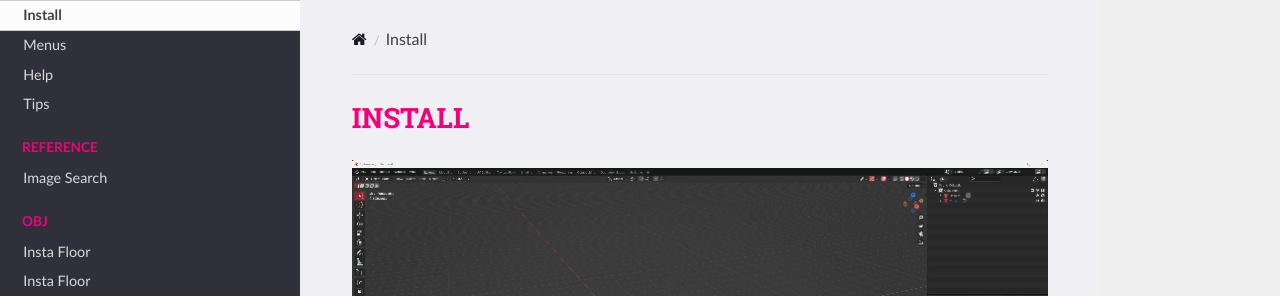
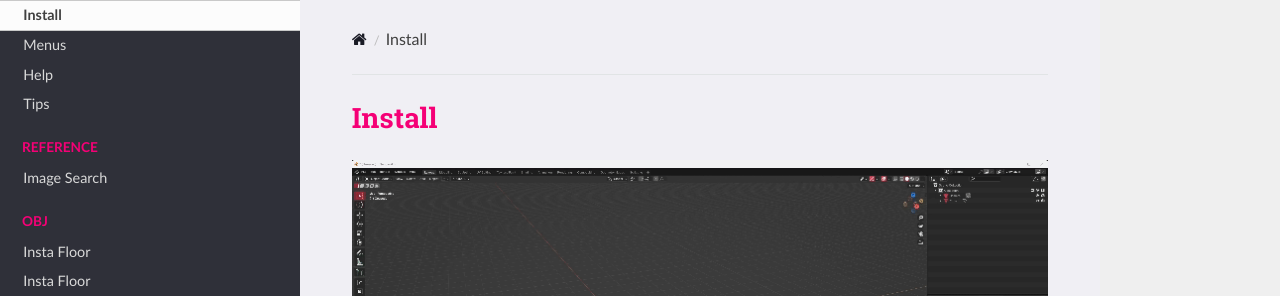
Before and after one commit to CGLIFE7/KronosDocs, an MkDocs documentation site: the page built from docs/docs/tutorial/install.md, in a window 1280 px wide. Shown: the top 296 px of the page. Built offline with MkDocs 1.6.1, drawn with Linux system fonts in a browser that asks for light colours; nearby versions of some CDN libraries.

```diff
--- a/docs/docs/tutorial/install.md
+++ b/docs/docs/tutorial/install.md
@@ -1,4 +1,4 @@
-# INSTALL
+# Install
 
 <!-- 3 step install: -->
 
```
